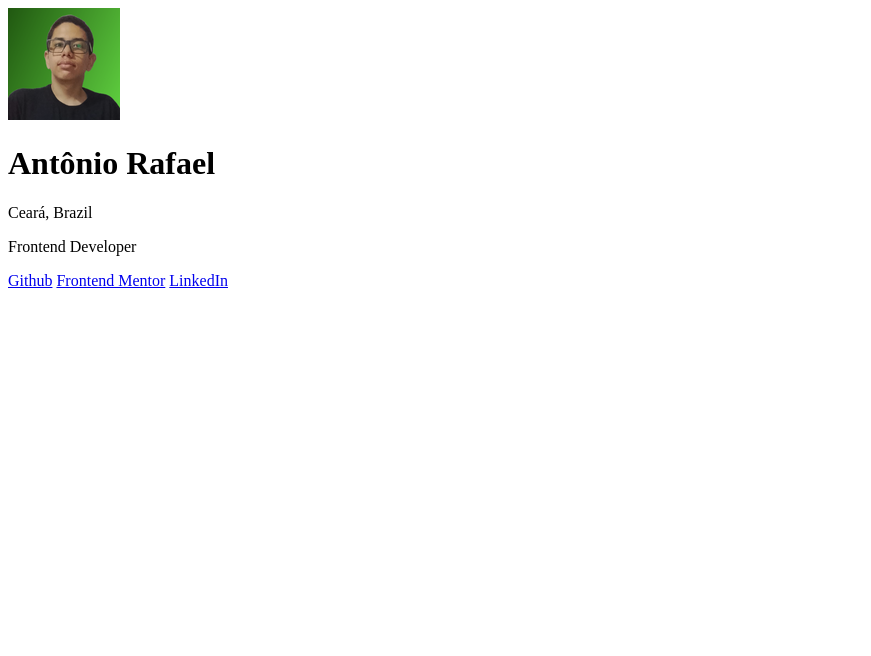
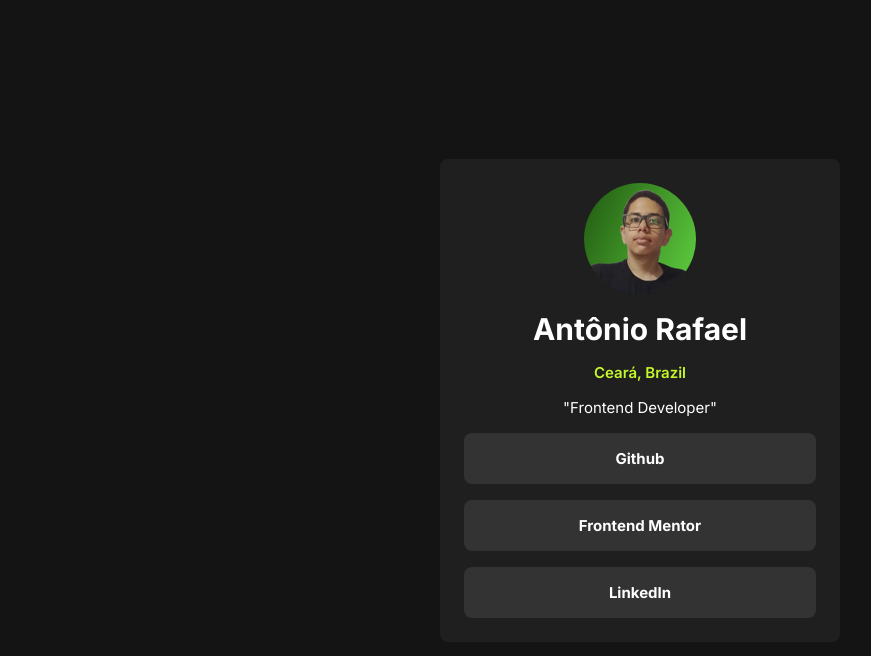
Before and after one commit to Antonio-Rafael-Silva/projeto-social-links, a plain HTML site: page index.html in a window 1280 px wide. Shown: the whole page, without its empty margins (0-871 px from the left). Drawn offline with Linux system fonts and the light colour scheme.

Commit message:
Finish styling

```diff
--- a/assets/css/styles.css
+++ b/assets/css/styles.css
@@ -0,0 +1,93 @@
+@import url('https://fonts.googleapis.com/css2?family=Inter:ital,opsz,wght@0,14..32,100..900;1,14..32,100..900&display=swap');
+
+* {
+    margin: 0;
+    padding: 0;
+    box-sizing: border-box;
+}
+
+:root {
+
+    --color-green: hsl(75, 94%, 57%);
+    --color-white: hsl(0, 0%, 100%);
+    --color-grey-700: hsl(0, 0%, 20%);
+    --color-grey-800: hsl(0, 0%, 12%);
+    --color-grey-900: hsl(0, 0%, 8%);
+
+    --font-family: 'Inter', sans-serif;
+    --font-size-base: 0.9375rem; /* 14 px */
+    --font-weight-normal: 400;
+    --font-weight-semibold: 600;
+    --font-weight-bold: 700;
+
+
+}
+
+body {
+    font-family: var(--font-family);
+    font-size: var(--font-size-base);
+    font-weight: var(--font-weight-normal);
+    background-color: var(--color-grey-900);
+    color: var(--color-white);
+
+    display: flex;
+    flex-direction: column;
+    align-items: center;
+    justify-content: center;
+    height: 100vh;
+    width: 100vw;
+}
+
+main {
+    width: min(90%, 25rem);
+
+    background-color: var(--color-grey-800);
+    border-radius: 0.5rem;
+
+    display: flex;
+    flex-direction: column;
+    align-items: center;
+    justify-content: center;
+
+    gap: 1rem;
+    padding: 1.5rem;
+}
+
+img {
+    border-radius: 50%;
+}
+
+h1 {
+    font-weight: var(--font-weight-bold);
+}
+
+.location {
+    color: var(--color-green);
+    font-weight: var(--font-weight-semibold);
+}
+
+a {
+    text-decoration: none;
+
+    background-color: var(--color-grey-700);
+    color: var(--color-white);
+    font-weight: var(--font-weight-bold);
+
+    width: 100%;
+    text-align: center;
+    padding: 1rem;
+    border-radius: 0.5rem;
+    transition: background-color 0.3s ease, transform 0.3s ease;
+
+}
+
+a:hover {
+    background-color: var(--color-green);
+    transform: scale(1.05);
+
+}
+
+a:active {
+    transform: scale(0.95);
+
+}
--- a/index.html
+++ b/index.html
@@ -13,12 +13,13 @@
         <img src="./assets/img/avatar-light.png" alt="Image of Antônio Rafael" />
         <h1>Antônio Rafael</h1>
         <p class="location">Ceará, Brazil</p>
-        <p class="description">Frontend Developer</p>
+        <p class="description">"Frontend Developer"</p>
 
         <a href="https://github.com/Antonio-Rafael-Silva" target="_blank">Github</a>
         <a href="https://www.frontendmentor.io/profile/Antonio-Rafael-Silva" target="_blank" >Frontend Mentor</a>
         <a href="https://www.linkedin.com/in/ant%C3%B4nio-rafael-01131b372/" target="_blank">LinkedIn</a>
 
     </main>
+
   </body>
 </html>
```
